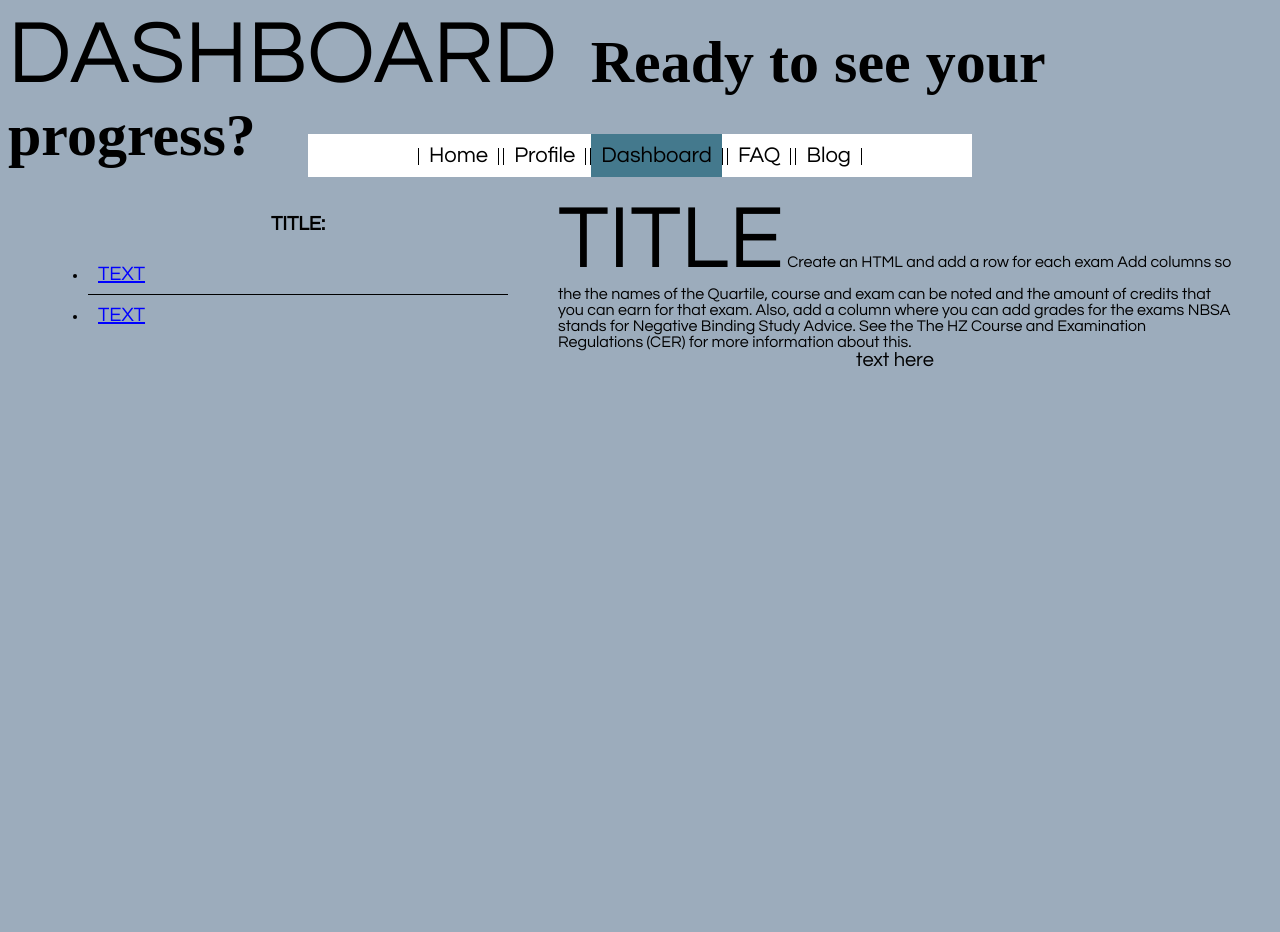
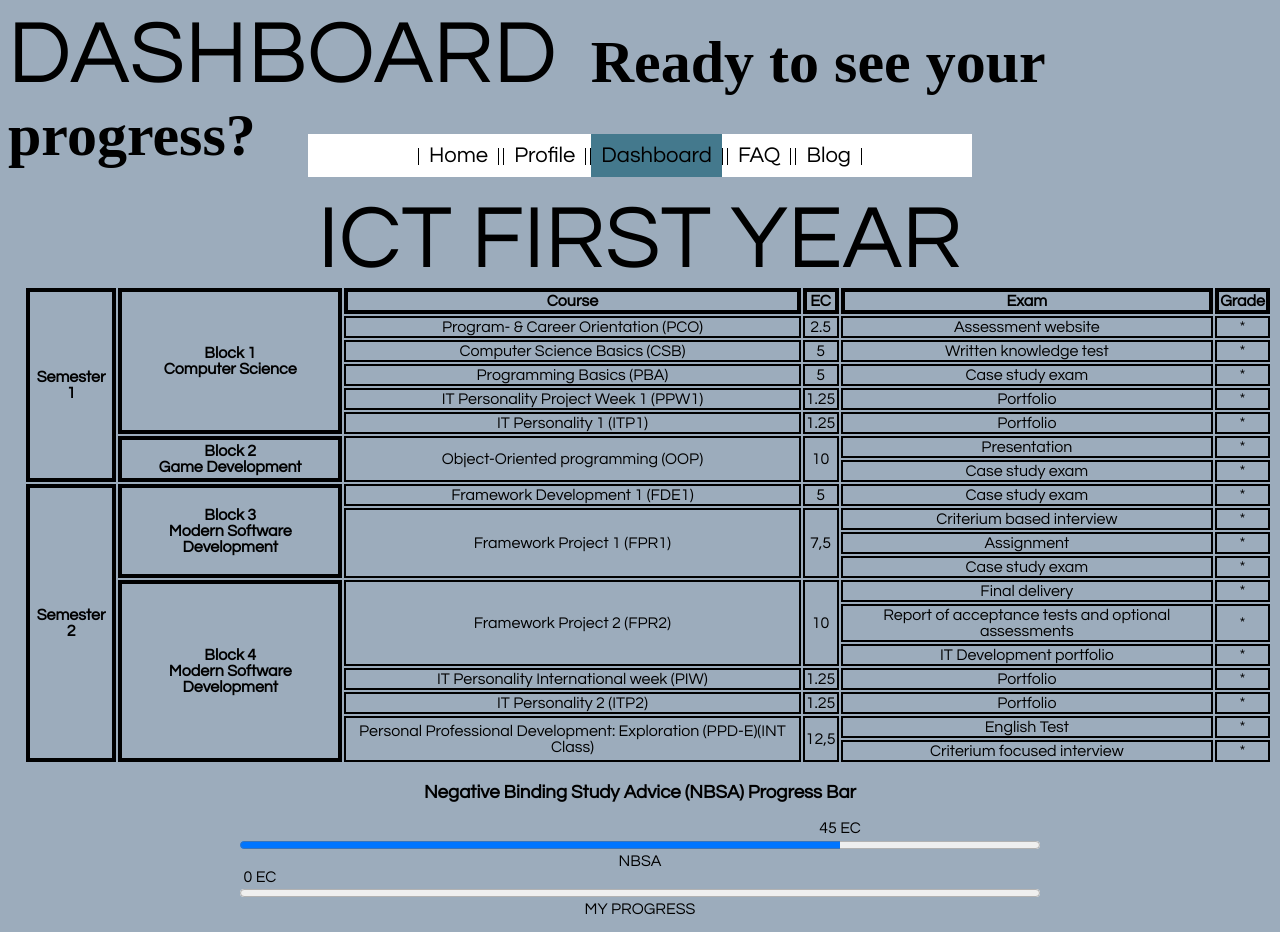
Before and after one commit to anafaraco01/anafaraco01.github.io, a plain HTML site: page pages/dashboard.html in a window 1280 px wide. Before the commit the page ends 800 px from the top, so only its background shows below. Drawn offline with Linux system fonts and the light colour scheme.

Commit message:
dashboard page

```diff
--- a/css/dashboard.css
+++ b/css/dashboard.css
@@ -7,3 +7,40 @@ body{
 a.aside{
     color:blue;
 }
+
+main{
+    text-align: center;
+}
+
+th, td{
+    border: 2px solid black;
+}
+
+th{
+    border: 4px solid black;
+}
+
+table{
+    margin-left: 16px;
+}
+
+progress{
+    width: 800px;
+}
+
+.percentage-progress-bar{
+    margin-bottom: 0;
+}
+
+#nbsa{
+    margin-left: 400px;
+}
+
+#my-progress{
+    margin-left: -760px;
+    margin-top: 0;
+}
+
+.second-figcaption{
+    margin-bottom: 15px;
+}
--- a/pages/dashboard.html
+++ b/pages/dashboard.html
@@ -27,25 +27,128 @@
     </nav>
 
     <main>
-      <aside>
-        <ul class="aside">
-          <p class="aside-title">TITLE:</p>
-          <li class="aside" id="link-border"><a class="aside" href="#personal-info">TEXT</a></li>
-          <li class="aside"><a class="aside" href="#motivation">TEXT</a></li>
-        </ul>
-      </aside>
-
-      <article>
-        <h1>TITLE</h1>
-        Create an HTML <table> and add a row for each exam
-          Add columns so the the names of the Quartile, course and exam can be noted and the amount of credits that you can earn for that exam. Also, add a column where you can add grades for the exams
-          NBSA stands for Negative Binding Study Advice. See the The HZ Course and Examination Regulations (CER) for more information about this.
-      </article>
+      <table>
+        <h1>ICT FIRST YEAR</h1>
+        <table>
+          <tr>
+            <th rowspan="8">Semester 1</th>
+            <th rowspan="6">Block 1<br>Computer Science</th>
+            <th>Course</th>
+            <th>EC</th>
+            <th>Exam</th>
+            <th>Grade</th>
+          </tr>
+          <tr>
+            <td>Program- & Career Orientation (PCO)</td>
+            <td>2.5</td>
+            <td>Assessment website</td>
+            <td>*</td>
+          </tr>
+          <tr>
+            <td>Computer Science Basics (CSB)</td>
+            <td>5</td>
+            <td>Written knowledge test</td>
+            <td>*</td>
+          </tr>
+          <tr>
+            <td>Programming Basics (PBA)</td>
+            <td>5</td>
+            <td>Case study exam</td>
+            <td>*</td>
+          </tr>
+          <tr>
+            <td> IT Personality Project Week 1 (PPW1)</td>
+            <td>1.25</td>
+            <td>Portfolio</td>
+            <td>*</td>
+          </tr>
+          <tr>
+            <td> IT Personality 1 (ITP1)</td>
+            <td>1.25</td>
+            <td>Portfolio</td>
+            <td>*</td>
+          </tr>
+          <tr>
+            <th rowspan="2">Block 2<br>Game Development</th>
+            <td rowspan="2">Object-Oriented programming (OOP)</td>
+            <td rowspan="2">10</td>
+            <td>Presentation</td>
+            <td>*</td>
+          </tr>
+          <tr>
+            <td>Case study exam</td>
+            <td>*</td>
+          </tr>
+          <tr>
+            <th rowspan="14">Semester 2</th>
+            <th rowspan="4">Block 3<br>Modern Software Development</th>
+            <td>Framework Development 1 (FDE1)</td>
+            <td>5</td>
+            <td>Case study exam</td>
+            <td>*</td>
+          </tr>
+          <tr>
+            <td rowspan="3"> Framework Project 1 (FPR1)</td>
+            <td rowspan="3">7,5</td>
+            <td>Criterium based interview</td>
+            <td>*</td>
+          </tr>
+          <tr>
+            <td>Assignment</td>
+            <td>*</td>
+          </tr>
+          <tr>
+            <td>Case study exam</td>
+            <td>*</td>
+          </tr>
+          <tr>
+            <th rowspan="7">Block 4<br>Modern Software Development</br></th>
+            <td rowspan="3">Framework Project 2 (FPR2)</td>
+            <td rowspan="3">10</td>
+            <td>Final delivery</td>
+            <td>*</td>
+          </tr>
+          <tr>
+            <td>Report of acceptance tests and optional assessments</td>
+            <td>*</td>
+          </tr>
+          <tr>
+            <td>IT Development portfolio </td>
+            <td>*</td>
+          </tr>
+          <tr>
+            <td>IT Personality International week (PIW)</td>
+            <td>1.25</td>
+            <td>Portfolio</td>
+            <td>*</td>
+          </tr>
+          <tr>
+            <td>IT Personality 2 (ITP2)</td>
+            <td>1.25</td>
+            <td>Portfolio</td>
+            <td>*</td>
+          </tr>
+          <tr>
+            <td rowspan="2">Personal Professional Development: Exploration (PPD-E)(INT Class)</td>
+            <td rowspan="2">12,5</td>
+            <td>English Test</td>
+            <td>*</td>
+          </tr>
+          <tr>
+            <td>Criterium focused interview</td>
+            <td>*</td>
+          </tr>
+        </table>
+        <section>
+          <h3>Negative Binding Study Advice (NBSA) Progress Bar</h3>
+          <p id="nbsa" class="percentage-progress-bar">45 EC</p>
+          <progress value="45" max="60"></progress>
+          <figcaption>NBSA</figcaption>
+          <p id="my-progress" class="percentage-progress-bar">0 EC</p>
+          <progress value="0" max="60"></progress>
+          <figcaption class="second-figcaption">MY PROGRESS</figcaption>
+        </section>
     </main>
-
-    <footer>
-      text here
-    </footer>
   </body>
 
 </html>
```
